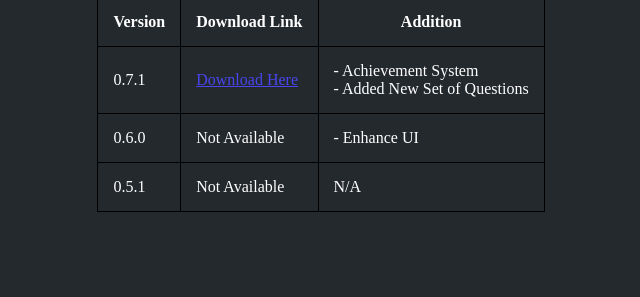
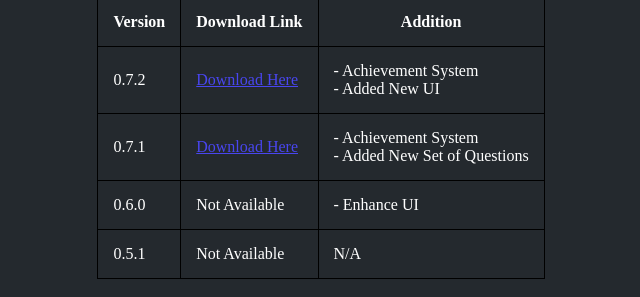
Before and after one commit to ZieksQ/technfact.download.new, a plain HTML site: page version.html in a window 1280 px wide. Shown: the part 149-446 px from the top of the page, without its empty margins (319-959 px from the left). Drawn offline with Linux system fonts and the light colour scheme.

Commit message:
new version 0.7.3

```diff
--- a/version.html
+++ b/version.html
@@ -23,6 +23,11 @@
             <th>Addition</th>
         </tr>
         <tr>
+            <td>0.7.2</td>
+            <td><a href="Versions/0.7.2/technfact.apk" download="Tech-N-Fact.apk" class="report">Download Here</a></td>
+            <td>- Achievement System <br> - Added New UI</td>
+        </tr>
+        <tr>
             <td>0.7.1</td>
             <td><a href="Versions/0.7.1/technfact.apk" download="Tech-N-Fact.apk" class="report">Download Here</a></td>
             <td>- Achievement System <br> - Added New Set of Questions</td>
```
Also changed, not shown: 1 other file.
